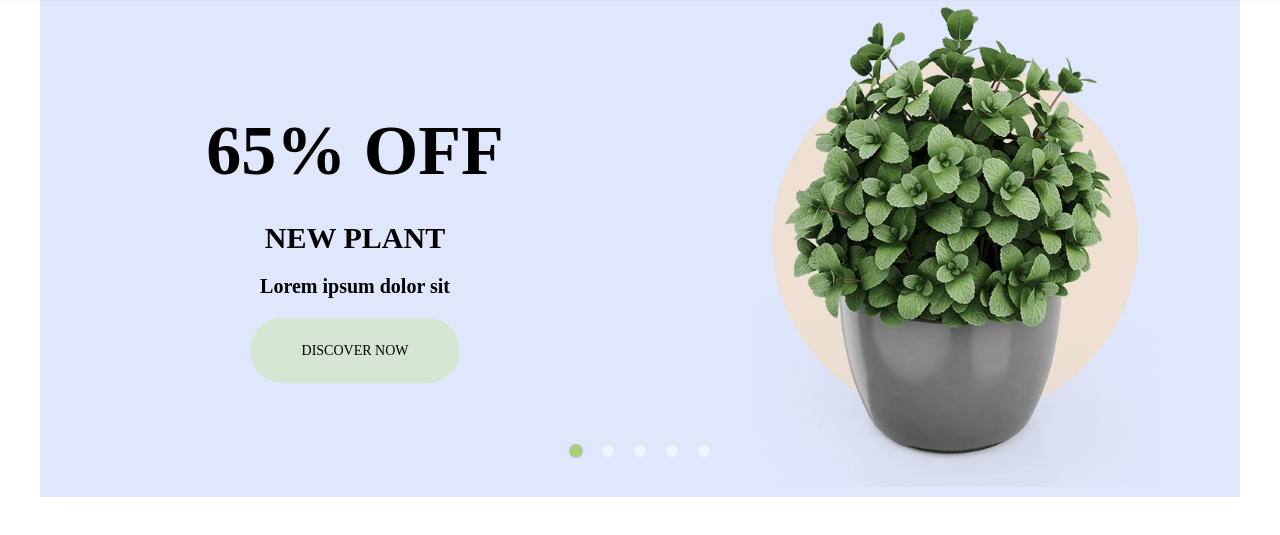
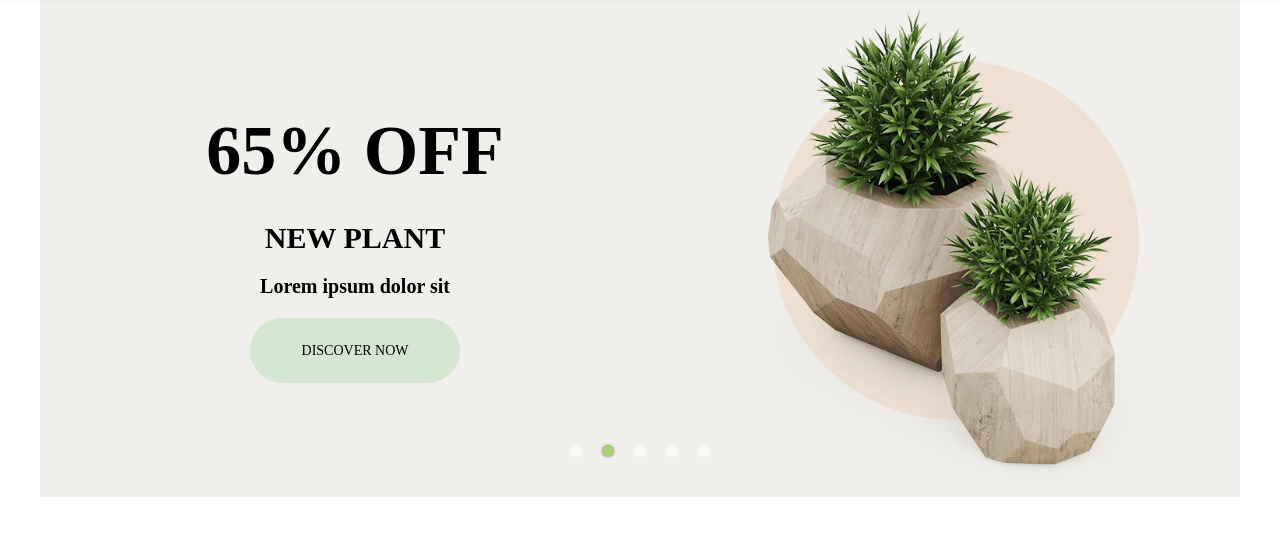
Before and after one commit to hungthinh021/thiet-ke-web-nhom1, a plain HTML site: page src/index.html in a window 1280 px wide. Both pictures are taken after a click on the element 608 px from the left and 638 px from the top of the page. Shown: the part 187-722 px from the top of the page. Drawn offline with Linux system fonts and the light colour scheme; a web font is replaced by a local one.

Commit message:
xóa overflow hiden

```diff
--- a/src/css/main.css
+++ b/src/css/main.css
@@ -1,9 +1,4 @@
 /* header */
-
-body{
-    overflow: hidden;
-}
-
 .app{
    height: 1000px
 }
@@ -590,6 +585,6 @@ body{
 
 @media (max-width:320px) {
     *{
-        display: none;
+        /* display: none; */
     }
 }
--- a/src/index.html
+++ b/src/index.html
@@ -110,7 +110,7 @@
                             <span>Lorem ipsum dolor sit</span>
                             <a href="">DISCOVER NOW</a>
                         </div>
-                        <img src="../img/slider 1.webp" data-speed="5" alt="">
+                        <img src="../img/slider 1.webp" data-speed="-5" class="slider_img" alt="">
                     </div>
 
                     <div class="slide" id="slide2">
@@ -120,7 +120,7 @@
                             <span>Lorem ipsum dolor sit</span>
                             <a href="#">DISCOVER NOW</a>
                         </div>
-                        <img src="../img/slider 2.webp" data-speed="5" class="slider__img"alt="">
+                        <img src="../img/slider 2.webp" data-speed="-5" class="slider_img" alt="">
                     </div>
 
                     <div class="slide" id="slide3">
@@ -130,7 +130,7 @@
                             <span>Lorem ipsum dolor sit</span>
                             <a href="">DISCOVER NOW</a>
                         </div>
-                        <img src="../img/slider 1.webp" data-speed="5" class="slider__img"alt="">
+                        <img src="../img/slider 1.webp" data-speed="-5" class="slider_img" alt="">
                     </div>
 
                     <div class="slide" id="slide4">
@@ -140,7 +140,7 @@
                             <span>Lorem ipsum dolor sit</span>
                             <a href="">DISCOVER NOW</a>
                         </div>
-                        <img src="../img/slider 2.webp" data-speed="5" class="slider__img"alt="">
+                        <img src="../img/slider 2.webp" data-speed="-5" class="slider_img" alt="">
                     </div>
 
                     <div class="slide" id="slide5">
@@ -150,7 +150,7 @@
                             <span>Lorem ipsum dolor sit</span>
                             <a href="">DISCOVER NOW</a>
                         </div>
-                        <img src="../img/slider 1.webp" data-speed="5" class="slider__img"alt="">
+                        <img src="../img/slider 1.webp" data-speed="-5" class="slider_img" alt="">
                     </div>
 
                     <div class="slider__navigation">
@@ -162,9 +162,6 @@
                     </div>
                 </div>
         </div>
-
-
-
         <!-- slider end -->
 
     </div>
--- a/src/js/main.js
+++ b/src/js/main.js
@@ -67,14 +67,16 @@ const app = {
         }
         repeat()
 
-        // slider start
+        // slider end
 
+    },
+
+    handleEvent:function(){
         // parallax effect
-
         document.addEventListener('mousemove', parallax)
 
         function parallax(e){
-            this.querySelectorAll('.slider__img').forEach(img => {
+            this.querySelectorAll('.slider_img').forEach(img => {
                 const speed = img.getAttribute('data-speed')
 
                 const x = (window.innerHeight - e.pageX*speed)/900
@@ -83,10 +85,6 @@ const app = {
                 img.style.transform = `translateX(${x}px) translateY(${y}px)`
             })
         }
-    },
-
-    handleEvent:function(){
-
 
     },
 
@@ -97,4 +95,4 @@ const app = {
     }
 }
 
-// app.start();
+app.start();
```
